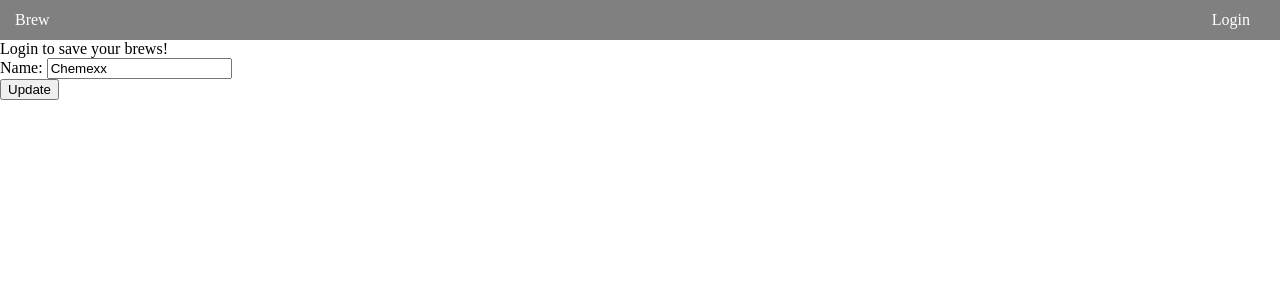
After one commit to JacobAndrewSmith92/coffee-capstone, a Django app: page /coffee_tracker/update/method/1 in a window 1280 px wide. The commit adds this page. Shown: the top 300 px of the page. Run offline with Django 3.2, Linux system fonts and the light colour scheme; data comes from the database, SQL or seed files in the repository; both versions use the stored data as it was after the commit.

Commit message:
added update affordance for each favorite

```diff
--- a/coffeepot/chemex/forms/addfavorites_form.py
+++ b/coffeepot/chemex/forms/addfavorites_form.py
@@ -1,7 +1,10 @@
 from django import forms
 from chemex.models import Roast, Roaster, BrewingMethod
 
-
+"""
+Forms in this view will be used to render new forms and update existing ones
+author: jacob smith
+"""
 
 class FavoriteRoast(forms.ModelForm):
 
--- a/coffeepot/chemex/templates/chemex/favoritemethod_list.html
+++ b/coffeepot/chemex/templates/chemex/favoritemethod_list.html
@@ -3,6 +3,8 @@
 
 {% for userMethod in brewingMethod_list %}
 <h3>{{userMethod.name}}</h3>
+<div><a href="{% url 'update_method' pk=userMethod.pk %}">Update</a></div>
+
 {% endfor %}
 
 {% block button %} {% endblock %}
--- a/coffeepot/chemex/templates/chemex/favoriteroast_list.html
+++ b/coffeepot/chemex/templates/chemex/favoriteroast_list.html
@@ -3,8 +3,9 @@
 
 {% for userRoast in roast_list%}
 <div class="roast--card">
-    {{userRoast.name}} by {{userRoast.roaster}}
+    {{userRoast.name}} by {{userRoast.roaster}} <a href="{% url 'update_roast' pk=userRoast.pk %}">Update</a>
 </div>
+
 {% endfor %}
 
 {% block button %} {% endblock %}
--- a/coffeepot/chemex/templates/chemex/favoriteroaster_list.html
+++ b/coffeepot/chemex/templates/chemex/favoriteroaster_list.html
@@ -7,6 +7,7 @@
     <div>{{userRoaster.street}}</div>
     <div>{{userRoaster.city}}, {{userRoaster.state}}, {{userRoaster.zipcode}}</div>
     <span>{{userRoaster.phone}}</span>
+    <div><a href="{% url 'update_roaster' pk=userRoaster.pk %}">Update</a></div>
 
 </div>
 {% endfor %}
--- /dev/null
+++ b/coffeepot/chemex/templates/update/method_update_form.html
@@ -0,0 +1,6 @@
+{% block nav %} {% include "chemex/nav_bar.html" with nav_location=view.location %}{% endblock %}
+
+<form method="post">{% csrf_token %}
+    {{ form.as_p }}
+    <input type="submit" value="Update">
+</form>
--- /dev/null
+++ b/coffeepot/chemex/templates/update/roast_update_form.html
@@ -0,0 +1,6 @@
+{% block nav %} {% include "chemex/nav_bar.html" with nav_location=view.location %}{% endblock %}
+
+<form method="post">{% csrf_token %}
+    {{ form.as_p }}
+    <input type="submit" value="Update">
+</form>
--- /dev/null
+++ b/coffeepot/chemex/templates/update/roaster_update_form.html
@@ -0,0 +1,6 @@
+{% block nav %} {% include "chemex/nav_bar.html" with nav_location=view.location %}{% endblock %}
+
+<form method="post">{% csrf_token %}
+    {{ form.as_p }}
+    <input type="submit" value="Update">
+</form>
--- a/coffeepot/chemex/urls.py
+++ b/coffeepot/chemex/urls.py
@@ -16,7 +16,9 @@ urlpatterns = [
     path('coffee_tracker/history', views.BrewHistoryView.as_view(), name='brew_history'),
     path('coffee_tracker/favorites/', views.FavoritesView.as_view(), name='my_favorites'),
     path('coffee_tracker/favorites/roast', views.MyFavoriteRoast.as_view(), name='fav_roast_list'),
-    path('coffee_tracker/favorites/roasters', views.MyFavoriteRoaster.as_view(), name='fav_roaster_list'),
-    path('coffee_tracker/favorites/methods', views.MyFavoriteMethod.as_view(), name='fav_method_list'),
-
+    path('coffee_tracker/update/roast/<int:pk>', views.UpdateFavoriteRoast, name='update_roast'),
+    path('coffee_tracker/favorites/roaster', views.MyFavoriteRoaster.as_view(), name='fav_roaster_list'),
+    path('coffee_tracker/update/roaster/<int:pk>', views.UpdateFavoriteRoaster, name='update_roaster'),
+    path('coffee_tracker/favorites/method', views.MyFavoriteMethod.as_view(), name='fav_method_list'),
+    path('coffee_tracker/update/method/<int:pk>', views.UpdateFavoriteMethod, name='update_method'),
 ]
--- a/coffeepot/chemex/views/__init__.py
+++ b/coffeepot/chemex/views/__init__.py
@@ -1 +1 @@
-from .views import IndexView, TrackerView, BrewCalculatorView, BrewHistoryView, SignUpView, RoastFormView, RoasterFormView, BrewingMethodFormView, FavoritesView, MyFavoriteRoast, MyFavoriteRoaster, MyFavoriteMethod
+from .views import *
--- a/coffeepot/chemex/views/views.py
+++ b/coffeepot/chemex/views/views.py
@@ -1,11 +1,12 @@
-from django.shortcuts import render
+from django.shortcuts import render, get_object_or_404, redirect
 from django.http import HttpResponse
 from django.contrib.auth.models import User
-from chemex.models import Roast, Roaster, BrewingMethod
-from django.views.generic import TemplateView, CreateView, ListView, FormView
-from chemex.forms import UserCreateForm, FavoriteRoast, FavoriteRoaster, FavoriteBrewingMethod
+from django.views.generic import TemplateView, CreateView, ListView, FormView, UpdateView
 from django.urls import reverse_lazy
 from django import template
+
+from chemex.models import Roast, Roaster, BrewingMethod
+from chemex.forms import UserCreateForm, FavoriteRoast, FavoriteRoaster, FavoriteBrewingMethod
 
 class IndexView(TemplateView):
     template_name = 'chemex/index.html'
@@ -30,6 +31,18 @@ class MyFavoriteRoast(ListView):
     def queryset(self):
         return Roast.objects.filter(user=self.request.user)
 
+def UpdateFavoriteRoast(request, pk):
+    roast = get_object_or_404(Roast, pk=pk)
+    if request.method == 'POST':
+        form = FavoriteRoast(request.POST, instance=roast)
+        roast = form.save(commit=False)
+        roast.save()
+        return redirect('/coffee_tracker/favorites/roast', pk=roast.pk)
+    else:
+        form = FavoriteRoast(instance=roast)
+    return render(request, 'update/roast_update_form.html', {'form': form})
+
+
 class MyFavoriteRoaster(ListView):
     model = Roaster
     context_object_name = 'roaster_list'
@@ -38,6 +51,18 @@ class MyFavoriteRoaster(ListView):
     def queryset(self):
         return Roaster.objects.filter(user=self.request.user)
 
+def UpdateFavoriteRoaster(request, pk):
+    roaster = get_object_or_404(Roaster, pk=pk)
+    if request.method == 'POST':
+        form = FavoriteRoaster(request.POST, instance=roaster)
+        roaster = form.save(commit=False)
+        roaster.save()
+        return redirect('/coffee_tracker/favorites/roaster', pk=roaster.pk)
+    else:
+        form = FavoriteRoaster(instance=roaster)
+    return render(request, 'update/roaster_update_form.html', {'form': form})
+
+
 class MyFavoriteMethod(ListView):
     model = BrewingMethod
     context_object_name = 'brewingMethod_list'
@@ -45,6 +70,17 @@ class MyFavoriteMethod(ListView):
 
     def queryset(self):
         return BrewingMethod.objects.filter(user=self.request.user)
+
+def UpdateFavoriteMethod(request, pk):
+    method = get_object_or_404(BrewingMethod, pk=pk)
+    if request.method == 'POST':
+        form = FavoriteBrewingMethod(request.POST, instance=method)
+        method = form.save(commit=False)
+        method.save()
+        return redirect('/coffee_tracker/favorites/method', pk=method.pk)
+    else:
+        form = FavoriteBrewingMethod(instance=method)
+    return render(request, 'update/method_update_form.html', {'form': form})
 
 
 class BrewCalculatorView(TemplateView):
```
Also changed, not shown: coffeepot/db.sqlite3.
